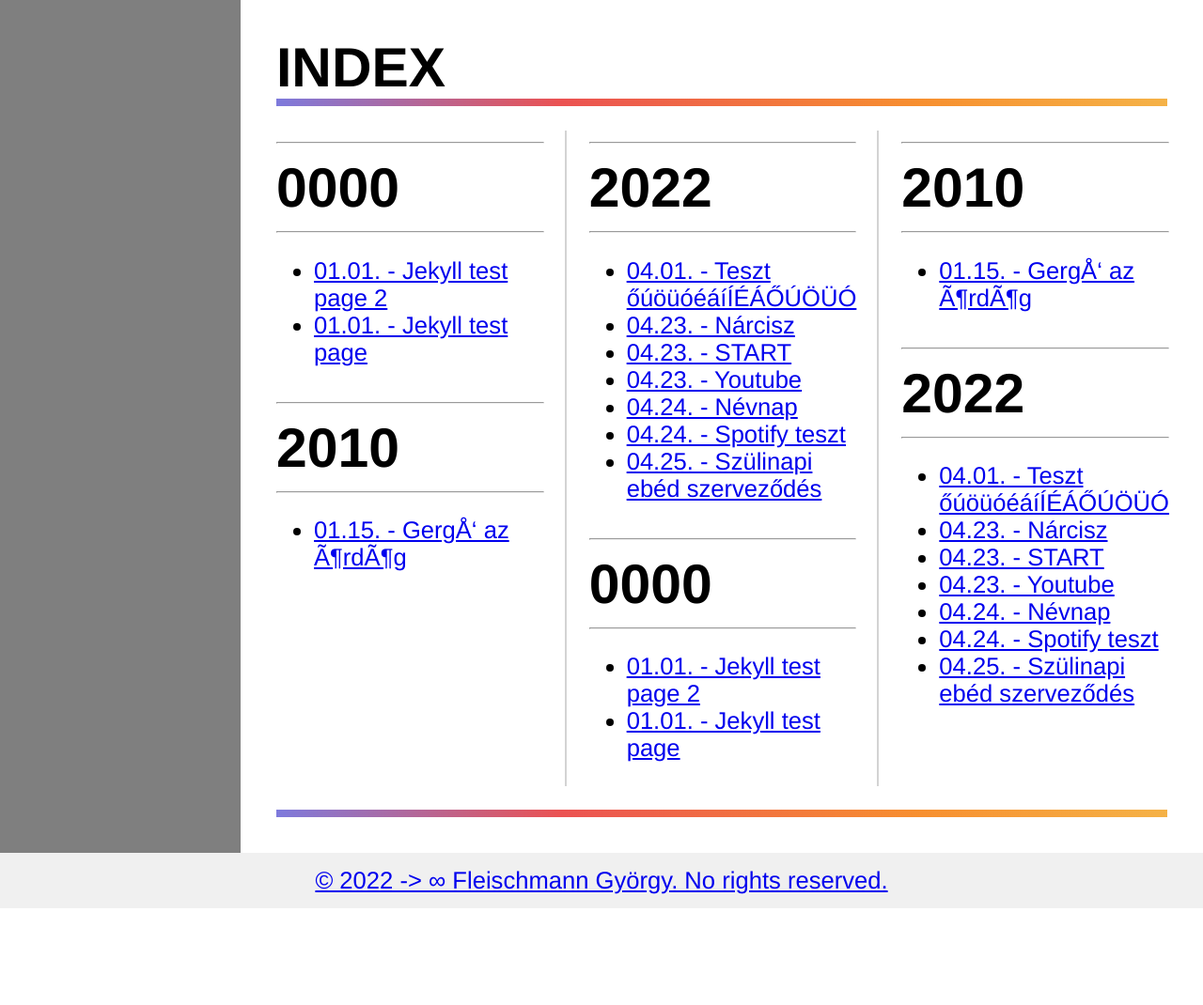
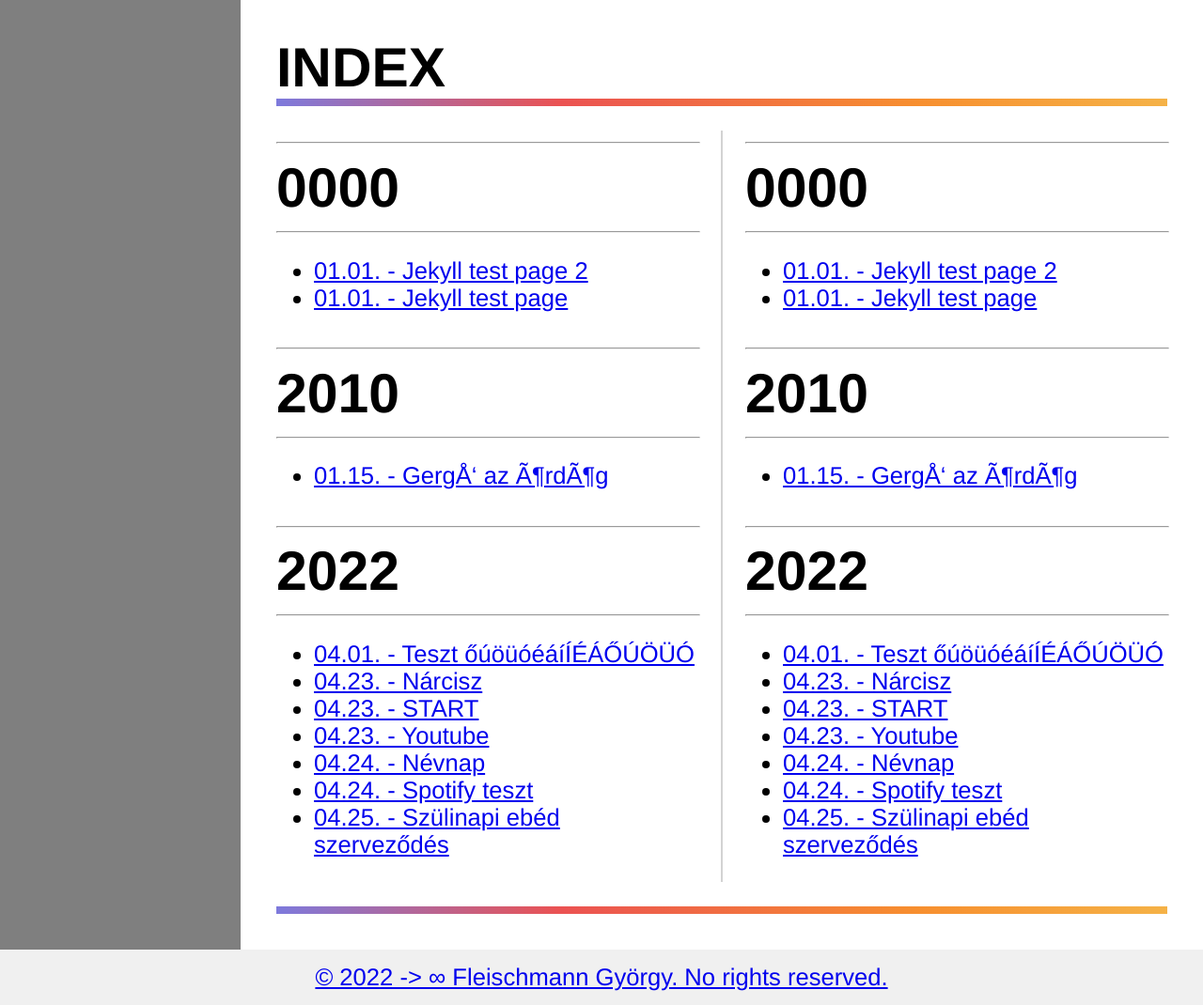
Before and after one commit to FleXoft/blog.fleischmann.hu, a Jekyll site: the page built from index.md, in a window 1280 px wide. Shown: the part 619-1689 px from the top of the page at 94% size. Built offline with Jekyll 4.4.1, drawn with Linux system fonts in a browser that asks for light colours; before the commit the page ends 1586 px from its top, so only the background shows below that.

Commit message:
Update index.md

```diff
--- a/index.md
+++ b/index.md
@@ -25,7 +25,7 @@ xbeforeContent:          '<div><div style="position: relative; width: 100%; heig
 
 <div class="rainbow"></div>
 
-<p><div style="column-count: 3; column-gap: 50px; column-rule: 2px solid lightgrey;">
+<p><div style="column-count: 2; column-gap: 50px; column-rule: 2px solid lightgrey;">
     {% assign sorted-posts = site.posts | reverse %}
 	{% for post in sorted-posts %}
 
```
